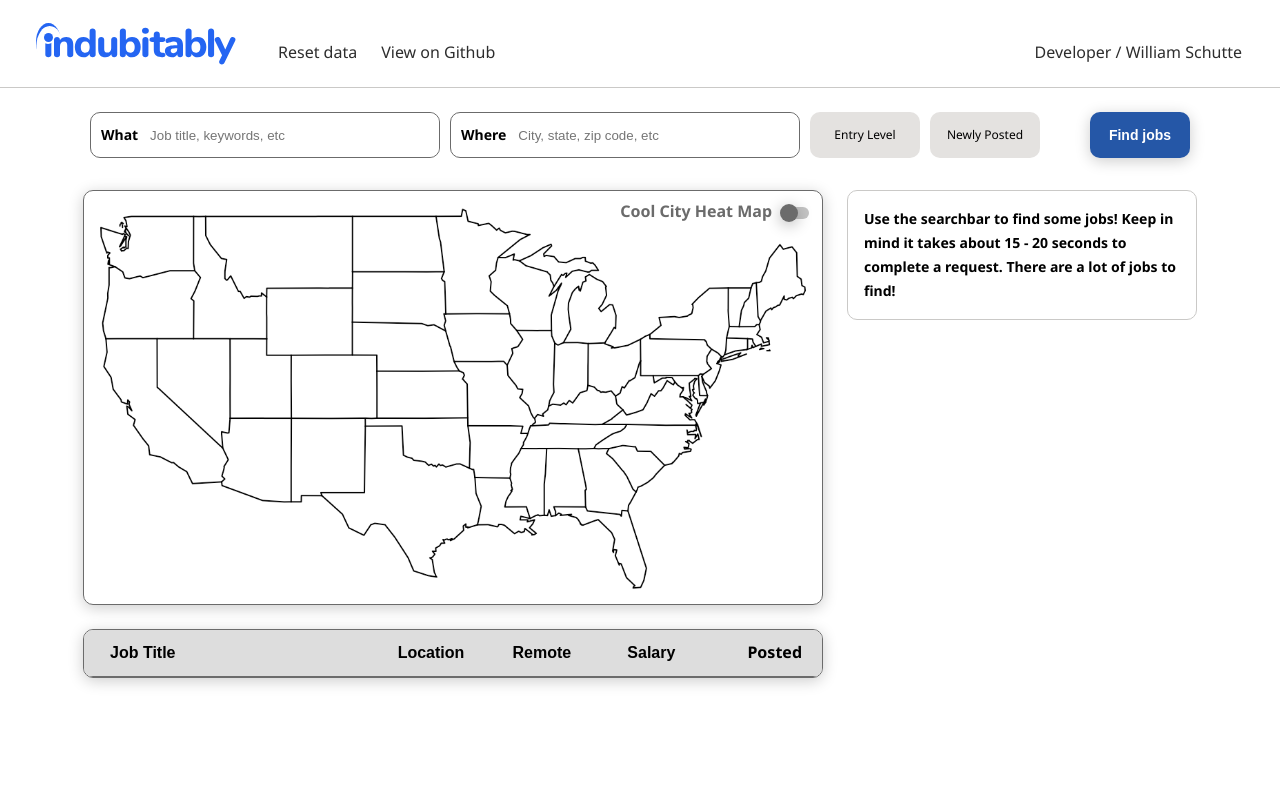
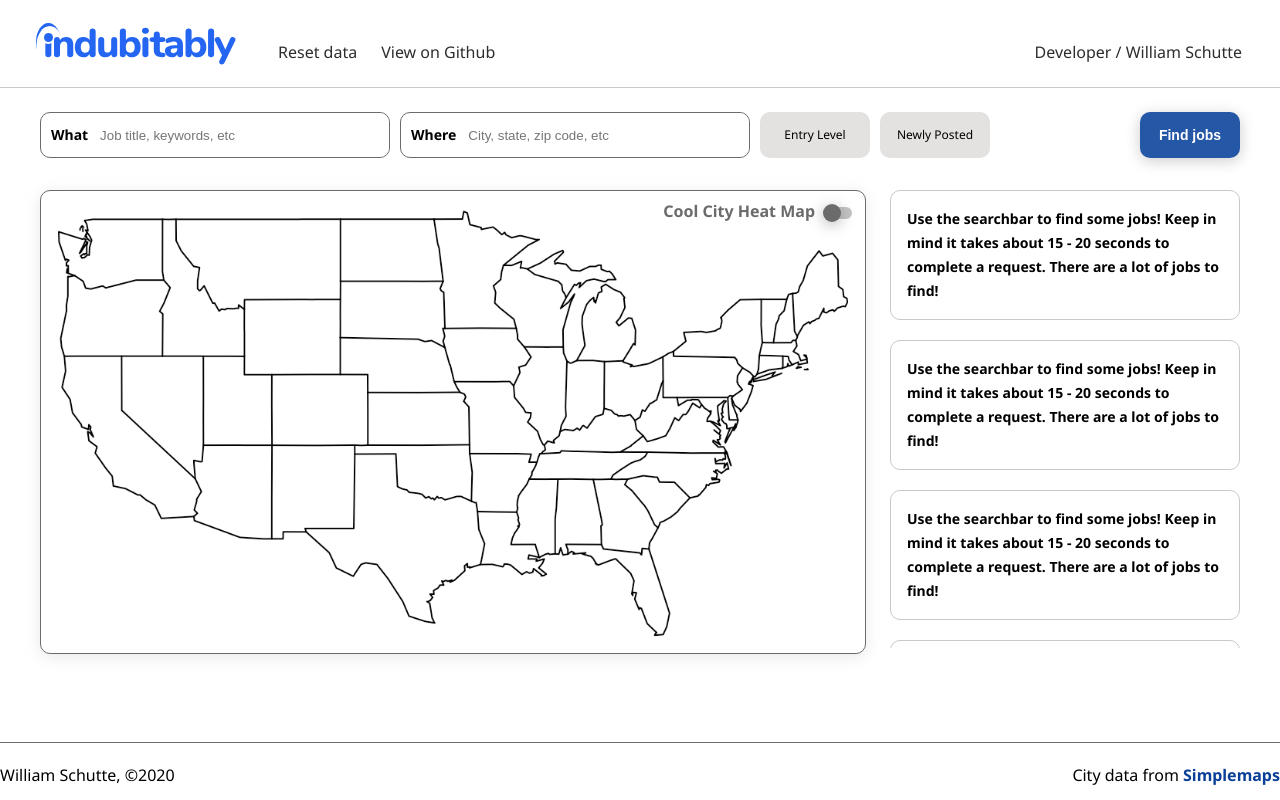
Before and after one commit to William-Schutte/indubitably, a React (Create React App) app: page / in a window 1280 px wide. Shown: the top 800 px of the page. Built offline with nearby package versions, Linux system fonts and the light colour scheme.

Commit message:
Edit CSS layout of main content

```diff
--- a/src/components/JobsList/JobsList.css
+++ b/src/components/JobsList/JobsList.css
@@ -7,7 +7,13 @@
   flex-direction: column;
   overflow: scroll;
   position: relative;
+  width: 100%;
+  height: 90vh;
   box-shadow: 0 3px 15px rgba(0,0,0,0.2);
+}
+
+.jobs-list::-webkit-scrollbar {
+  display: none;
 }
 
 .jobs-list__header {
@@ -44,33 +50,47 @@
   transition: .3s ease;
 }
 
+.jobs-list__name {
+  font-size: 14px;
+  line-height: 16px;
+  font-weight: 700;
+  margin-right: 8px;
+  width: 25%;
+  overflow: hidden;
+  white-space: nowrap;
+  text-overflow: ellipsis;
+  text-align: left;
+}
+
+.jobs-list__salary {
+  font-size: 12px;
+  width: 15%;
+  overflow: hidden;
+  white-space: nowrap;
+  text-overflow: ellipsis;
+  margin: auto 0;
+  text-align: left;
+}
+
 .jobs-list__loc {
   font-size: 12px;
-  width: 20%;
+  width: 15%;
   overflow: hidden;
   margin: auto 0;
   white-space: nowrap;
   text-overflow: ellipsis;
+  text-align: center;
 }
 
-.jobs-list__name {
-  font-size: 14px;
-  line-height: 16px;
-  font-weight: 700;
-  margin-right: 4px;
-  width: 50%;
-  overflow: hidden;
-  white-space: nowrap;
-  text-overflow: ellipsis;
+.jobs-list__remote {
+  width: 10%;
+  font-size: 12px;
+  text-align: center;
 }
 
-.jobs-list__salary {
-  font-size: 12px;
-  width: 22%;
-  overflow: hidden;
-  white-space: nowrap;
-  text-overflow: ellipsis;
-  margin: auto 0;
+.jobs-list__posted {
+  width: 10%;
+  text-align: center;
 }
 
 .jobs-list__title {
@@ -79,8 +99,8 @@
   font-weight: 700;
   background: none;
   border: none;
-  text-align: left;
   cursor: pointer;
+  padding: 0;
 }
 
 .jobs-list__title:hover {
--- a/src/components/JobsList/JobsList.js
+++ b/src/components/JobsList/JobsList.js
@@ -3,17 +3,20 @@ import './JobsList.css'
 
 function JobsList({ activeJobs, handleSortData }) {
     return (
+        <>
+            {activeJobs.length > 0 && (
                 <div className="jobs-list">
                     <div className="jobs-list__header">
                         <button className="jobs-list__name jobs-list__title" onClick={() => { handleSortData("title") }}>Job Title</button>
+                        <button className="jobs-list__name jobs-list__title" onClick={() => { handleSortData("title") }}>Company</button>
+                        <button className="jobs-list__salary jobs-list__title" onClick={() => { handleSortData("salary") }}>Salary</button>
                         <button className="jobs-list__loc jobs-list__title" onClick={() => { handleSortData("location") }}>Location</button>
-                <button className="jobs-list__loc jobs-list__title" onClick={() => { handleSortData("location") }}>Remote</button>
-                <button className="jobs-list__salary jobs-list__title" onClick={() => { handleSortData("salary") }}>Salary</button>
-                <p className="jobs-list__link jobs-list__title">Posted</p>
+                        <button className="jobs-list__remote jobs-list__title" onClick={() => { handleSortData("location") }}>Remote</button>
+                        <p className="jobs-list__posted jobs-list__title">Posted</p>
                     </div>
 
                     {activeJobs.map((job, i) => {
-                const { jobTitle, jobLocation, jobCompany, jobPay, jobPosted } = job;
+                        const { jobTitle, jobLocation, jobCompany, jobPay, jobPosted, jobLink } = job;
                         let location = "";
                         if (jobLocation.city) {
                             location = `${jobLocation.city}, ${jobLocation.state}`;
@@ -23,16 +26,19 @@ function JobsList({ activeJobs, handleSortData }) {
 
 
                         return (
-                    <a className="jobs-list__item" key={i} href={`http://www.indeed.com${job.link}`} target="_blank" rel="noreferrer">
+                            <a className="jobs-list__item" key={i} href={jobLink} target="_blank" rel="noreferrer">
                                 <h4 className="jobs-list__name">{jobTitle}</h4>
+                                <h4 className="jobs-list__name">{jobCompany}</h4>
+                                <p className="jobs-list__salary">{jobPay}</p>
                                 <p className="jobs-list__loc">{location}</p>
-                        <p className="jobs-list__loc">{jobLocation.remote ? 'Yes' : 'No'}</p>
-                        <p className="jobs-list__salary">{jobPay}</p>
-                        <p className="jobs-list__posted">{`${jobPosted.type} ${jobPosted.status}`}</p>
+                                <p className="jobs-list__remote">{jobLocation.remote ? 'Yes' : '-'}</p>
+                                <p className="jobs-list__posted">{`${jobPosted.status}`}</p>
                             </a>
                         )
                     })}
                 </div>
+            )}
+        </>
     );
 }
 
--- a/src/components/Main/Main.css
+++ b/src/components/Main/Main.css
@@ -1,24 +1,20 @@
 .main {
-  max-width: 1440px;
+  max-width: 1520px;
   margin: 0 auto 2rem;
   display: flex;
   flex-direction: column;
+  /* overflow: scroll; */
 }
 
 .main__content {
   display: flex;
-  height: 100vh;
+  flex-direction: column;
+  width: 100%;
+  padding: 0 40px;
+  box-sizing: border-box;
   justify-content: center;
 }
 
-.main__left-col {
+.main__row {
   display: flex;
-  flex-direction: column;
-  margin-right: 1.5rem;
-  max-width: 740px;
 }
-
-.main__right-col {
-  display: flex;
-  max-width: 500px;
-}
--- a/src/components/Main/Main.js
+++ b/src/components/Main/Main.js
@@ -10,12 +10,12 @@ const Main = ({ handleSearch, handleSortData, handleResultBlockToggle, handleRes
         <main className="main">
             <Search handleSearch={handleSearch} loading={loading} />
             <section className="main__content">
-        <div className="main__left-col">
-          <Map activeJobs={activeJobs} citiesJobs={citiesJobs}/>
+                <div className="main__row">
+                    <Map activeJobs={activeJobs} citiesJobs={citiesJobs} />
+                    <ResultBlocks results={results} loading={loading} toggle={handleResultBlockToggle} select={handleResultBlockSelect} />
+                </div>
+                <div className="main__row">
                     <JobsList activeJobs={activeJobs} handleSortData={handleSortData} />
-        </div>
-        <div className="main__right-col">
-          <ResultBlocks results={results} loading={loading} toggle={handleResultBlockToggle} select={handleResultBlockSelect} />
                 </div>
             </section>
         </main>
--- a/src/components/Map/Map.css
+++ b/src/components/Map/Map.css
@@ -1,20 +1,29 @@
 .map {
-  width: 100%;
+  box-sizing: border-box;
   display: flex;
-  height: min-content;
+  max-width: 100%;
+  /* height: 560px; */
   padding: 10px;
   border-radius: 10px;
   border: 1px solid #6B6B6B;
   box-sizing: border-box;
   position: relative;
   cursor: crosshair;
-  box-shadow: 0 3px 15px rgba(0,0,0,0.2);
-  margin-bottom: 1.5rem;
+  box-shadow: 0 3px 15px rgba(200,200,200,0.4);
+  margin: 0 24px 1.5rem 0;
+  overflow: hidden;
+}
+
+.map__container {
+  overflow: hidden;
+  position: relative;
+  object-fit: scale-down;
 }
 
 .map__outline {
-  max-width: 100%;
-  height: auto;
+  height: 100%;
+  width: 100%;
+  object-fit: scale-down;
 }
 
 .map__switchbox {
--- a/src/components/Map/Map.js
+++ b/src/components/Map/Map.js
@@ -22,14 +22,9 @@ function Map({ activeJobs, citiesJobs }) {
 
     return (
         <div className="map">
+            <div className="map__container">
                 <img className="map__outline" src={usMap} alt="US Jobs Map" />
-            <div className="map__switchbox" style={heatMapActive ? { color: `#2557A7` } : {}}>Cool City Heat Map
-                <label className="map__toggle">
-                    <input className="map__toggle-input" type="checkbox" checked={heatMapActive} onChange={() => { setHeatMapActive(!heatMapActive) }} />
-                    <span className="map__toggle-slider"></span>
-                </label>
-            </div>
-
+                <>
                     {!heatMapActive ? (
                         (activeJobs.length !== 0) && activeJobs.map((job, i) => {
                             if (job.jobLocation.longitude) {
@@ -58,6 +53,16 @@ function Map({ activeJobs, citiesJobs }) {
                             )
                         }))
                     }
+                </>
+            </div>
+            <div className="map__switchbox" style={heatMapActive ? { color: `#2557A7` } : {}}>Cool City Heat Map
+                <label className="map__toggle">
+                    <input className="map__toggle-input" type="checkbox" checked={heatMapActive} onChange={() => { setHeatMapActive(!heatMapActive) }} />
+                    <span className="map__toggle-slider"></span>
+                </label>
+            </div>
+
+
         </div>
     );
 }
--- a/src/components/ResultBlocks/ResultBlocks.css
+++ b/src/components/ResultBlocks/ResultBlocks.css
@@ -1,8 +1,14 @@
 .result-blocks {
   flex-direction: column;
-  height: 100%;
+  max-height: 594px;
   width: 350px;
   overflow-y: scroll;
+  margin-left: auto;
+  flex-shrink: 0;
+}
+
+.result-blocks::-webkit-scrollbar {
+  display: none;
 }
 
 .result-block {
@@ -116,3 +122,35 @@
     visibility: hidden;
     opacity: 0;
 }
+
+@media screen and (max-width: 1520px) {
+  .result-blocks {
+    height: calc(42vw - 80px);
+  }
+}
+
+@media screen and (max-width: 1200px) {
+  .result-blocks {
+    width: 260px;
+  }
+
+  .result-block__data {
+    grid-template-columns: 100px auto;
+  }
+
+  .result-block__title {
+    font-size: 1.25em;
+    line-height: 1em;
+    margin-bottom: 8px;
+  }
+
+  .result-block__stat {
+    font-size: 12px;
+    line-height: 20px;
+  }
+
+  .result-block__result {
+    font-size: 12px;
+    line-height: 20px;
+  }
+}
--- a/src/components/ResultBlocks/ResultBlocks.js
+++ b/src/components/ResultBlocks/ResultBlocks.js
@@ -6,11 +6,34 @@ function ResultBlocks({ results, loading, toggle, select }) {
     return (
         <section className="result-blocks">
             {results.length === 0 && (
-                <div className="result-block">
-                    <div className="result-block__header">
-                        <h2 className="result-block__stat">Use the searchbar to find some jobs! Keep in mind it takes about 15 - 20 seconds to complete a request. There are a lot of jobs to find!</h2>
+                <>
+                    <div className="result-block">
+                        <div className="result-block__header">
+                            <h2 className="result-block__stat">Use the searchbar to find some jobs! Keep in mind it takes about 15 - 20 seconds to complete a request. There are a lot of jobs to find!</h2>
+                        </div>
                     </div>
-                </div>
+                    <div className="result-block">
+                        <div className="result-block__header">
+                            <h2 className="result-block__stat">Use the searchbar to find some jobs! Keep in mind it takes about 15 - 20 seconds to complete a request. There are a lot of jobs to find!</h2>
+                        </div>
+                    </div>
+                    <div className="result-block">
+                        <div className="result-block__header">
+                            <h2 className="result-block__stat">Use the searchbar to find some jobs! Keep in mind it takes about 15 - 20 seconds to complete a request. There are a lot of jobs to find!</h2>
+                        </div>
+                    </div>
+                    <div className="result-block">
+                        <div className="result-block__header">
+                            <h2 className="result-block__stat">Use the searchbar to find some jobs! Keep in mind it takes about 15 - 20 seconds to complete a request. There are a lot of jobs to find!</h2>
+                        </div>
+                    </div>
+                    <div className="result-block">
+                        <div className="result-block__header">
+                            <h2 className="result-block__stat">Use the searchbar to find some jobs! Keep in mind it takes about 15 - 20 seconds to complete a request. There are a lot of jobs to find!</h2>
+                        </div>
+                    </div>
+                </>
+
             )}
 
             {loading && (
--- a/src/components/Search/Search.css
+++ b/src/components/Search/Search.css
@@ -2,7 +2,9 @@
   display: flex;
   flex-direction: row;
   width: 100%;
-  max-width: 1100px;
+  max-width: 1520px;
+  padding: 0 40px;
+  box-sizing: border-box;
   margin-bottom: 2rem;
   align-self: center;
 }
```
Lines whose indentation alone changed are shown as unchanged.
